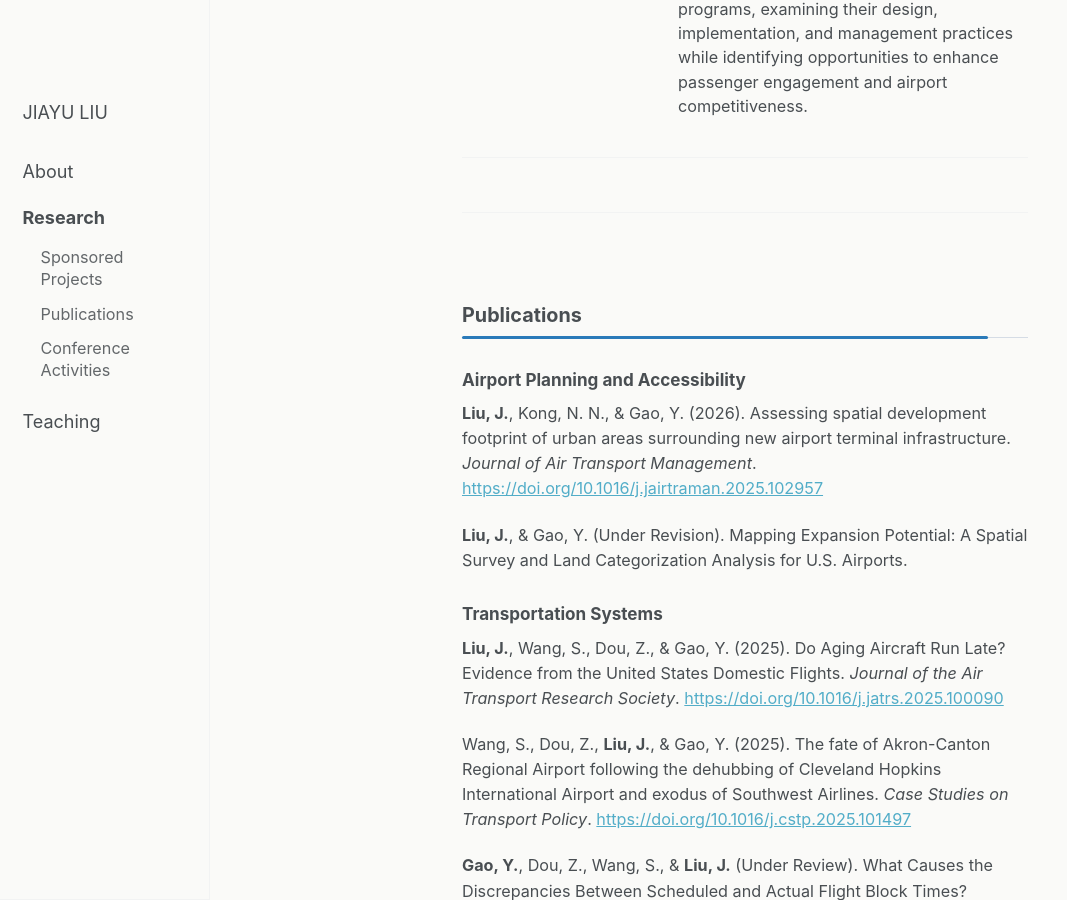
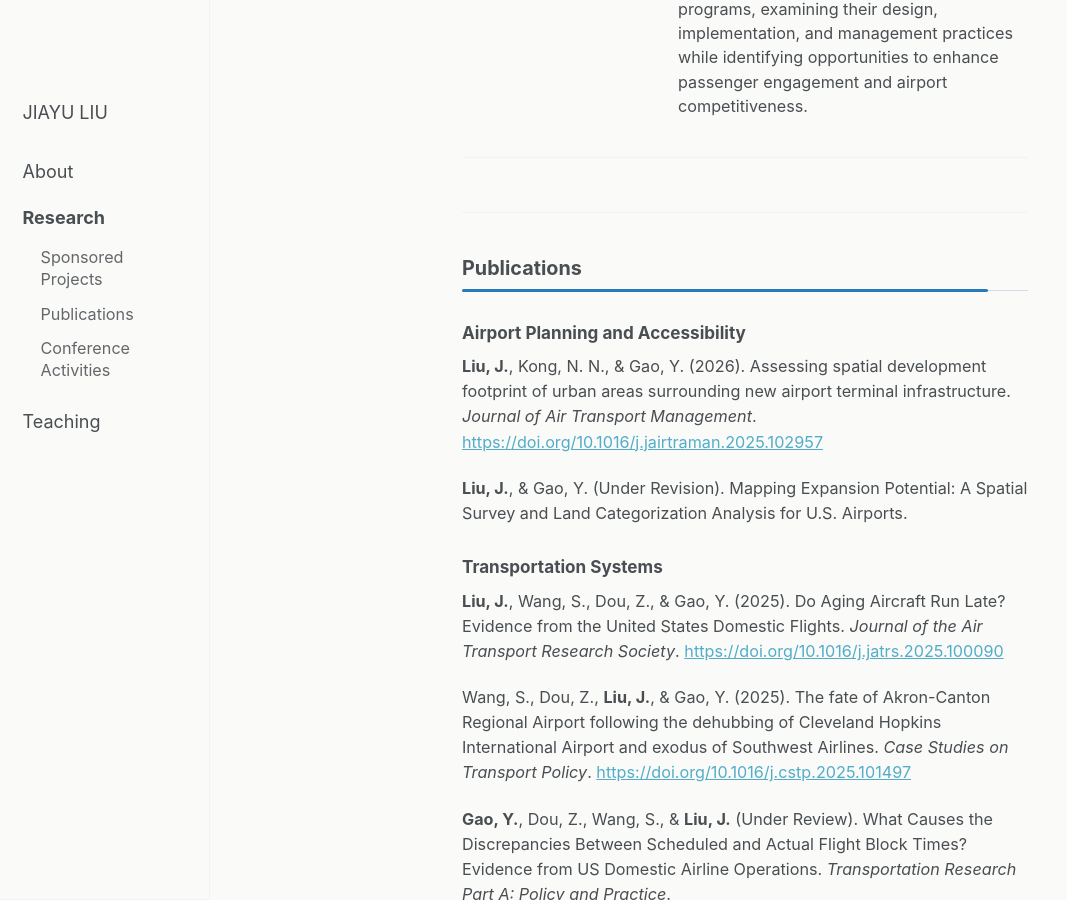
Before and after one commit to liu3309/liu3309.github.io, a Jekyll site: the page built from _pages/research.md, in a window 1280 px wide and 900 px high, scrolled down 1979 px. Shown: the whole window, without its empty margins (0-1067 px from the left). Built offline with Jekyll 4.4.1, drawn with Linux system fonts in a browser that asks for light colours; a script that is not in the unit is left out.

Commit message:
Remove empty div from publications section

```diff
--- a/_pages/research.md
+++ b/_pages/research.md
@@ -91,7 +91,6 @@ This project develops a national framework to assess the necessity and spatial f
 <hr class="section-divider--compact">
 </section>
 <section id="publications" class="research-section">
-<div style="height: 2.6rem;"></div>
 <h2>Publications</h2>
 
 <div class="research-list">
```
